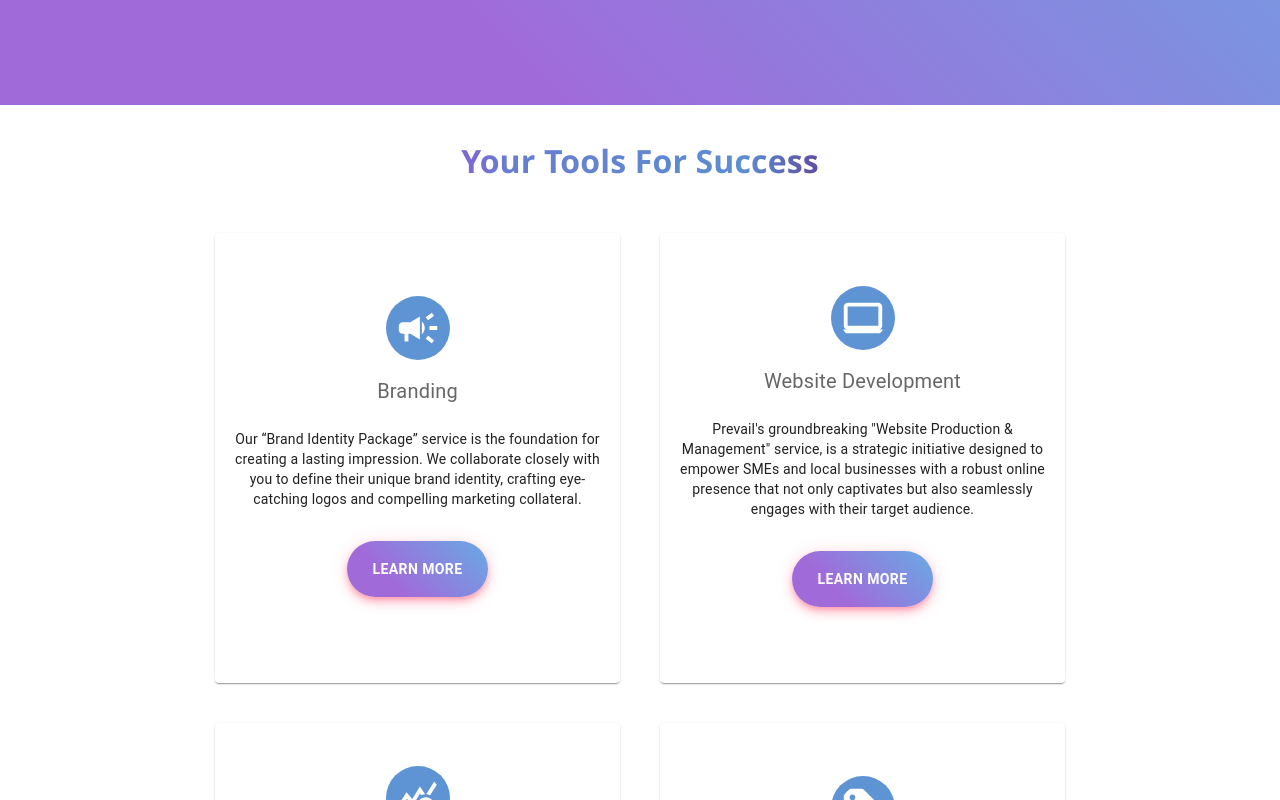
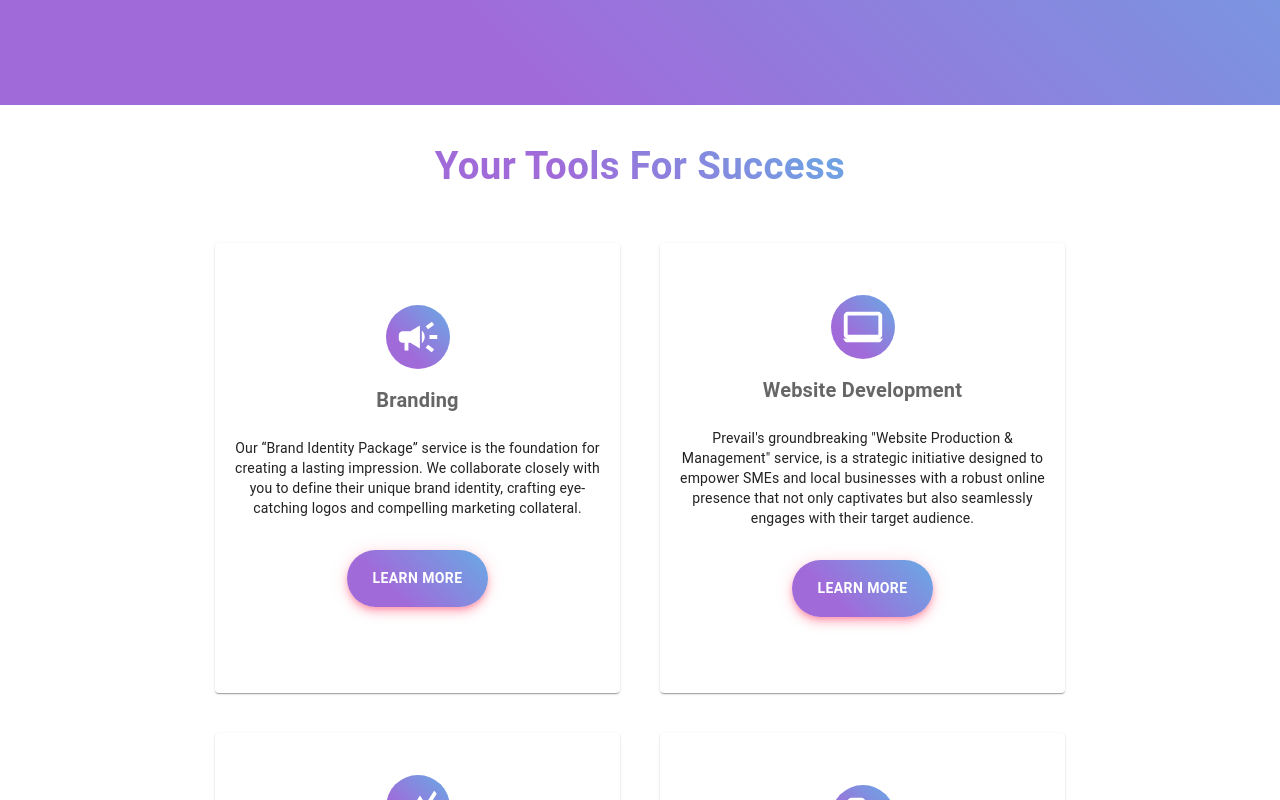
Before and after one commit to Umweltdev/prevailclient, a React (Vite) app: page / in a window 1280 px wide. Shown: the part 1220-2020 px from the top of the page. Built offline with nearby package versions, Linux system fonts and the light colour scheme.

Commit message:
cards 2 materialUi | changed to material ui

```diff
--- a/src/components/Landing/SectionFive.jsx
+++ b/src/components/Landing/SectionFive.jsx
@@ -5,13 +5,14 @@ import announcement from "./assets/seo.png";
 import socialmedia from "./assets/tag.png";
 import Cards from "../ReusedComponents/Cards";
 import { Campaign, Computer, QueryStats, Sell } from "@mui/icons-material";
+import { Typography } from "@mui/material";
 
 const cardInfo = [
   {
     img: (
       <Campaign
         sx={{
-          backgroundColor: "#5e94d3",
+          background: "linear-gradient(45deg, #A16AD9 30%, #70A1E3 90%)",
           color: "white",
           fontSize: "5vw",
           padding: "0.7vw",
@@ -28,7 +29,7 @@ const cardInfo = [
     img: (
       <Computer
         sx={{
-          backgroundColor: "#5e94d3",
+          background: "linear-gradient(45deg, #A16AD9 30%, #70A1E3 90%)",
           color: "white",
           fontSize: "5vw",
           padding: "0.7vw",
@@ -45,7 +46,7 @@ const cardInfo = [
     img: (
       <QueryStats
         sx={{
-          backgroundColor: "#5e94d3",
+          background: "linear-gradient(45deg, #A16AD9 30%, #70A1E3 90%)",
           color: "white",
           fontSize: "5vw",
           padding: "0.7vw",
@@ -62,7 +63,7 @@ const cardInfo = [
     img: (
       <Sell
         sx={{
-          backgroundColor: "#5e94d3",
+          background: "linear-gradient(45deg, #A16AD9 30%, #70A1E3 90%)",
           color: "white",
           fontSize: "5vw",
           padding: "0.7vw",
@@ -77,14 +78,24 @@ const cardInfo = [
   },
 ];
 
-const SectionFive = () => {
+const SectionFive = (gradient) => {
   return (
     <div className="sTwoServicesContainer1">
-      <h1 className="sTwoServicesHeader1">Your Tools For Success</h1>
+      <Typography
+        sx={{ fontSize: "3vw", fontWeight: "bold" }}
+        className="sTwoServicesHeader1"
+      >
+        Your Tools For Success
+      </Typography>
       <span className="lineSpanServices1"></span>
       <div className="sTwoServicesCards1">
         {cardInfo.map((data, index) => (
-          <Cards text={data.desc} headerText={data.header} icon={data.img} />
+          <Cards
+            key={index}
+            text={data.desc}
+            headerText={data.header}
+            icon={data.img}
+          />
         ))}
       </div>
     </div>
--- a/src/components/Landing/assets/landing.css
+++ b/src/components/Landing/assets/landing.css
@@ -180,7 +180,7 @@
 
 /* SECTION TWO */
 .sTwoContainer {
-  background-color: #70A1E3 !important;
+  background-color: #70a1e3 !important;
   height: 100vh;
   background-position: center;
   background-repeat: no-repeat;
@@ -1062,13 +1062,8 @@ FOOTER
 
 .sTwoServicesHeader1 {
   font-size: var(--big-header);
-  background: linear-gradient(
-    to right,
-    rgba(128, 100, 213, 1) 0%,
-    rgba(104, 125, 208, 1) 13%,
-    rgba(92, 142, 208, 1) 79%,
-    rgba(94, 77, 162, 1) 100%
-  );
+  background: linear-gradient(45deg, #a16ad9 30%, #70a1e3 90%);
+  font-size: 10vw;
   -webkit-text-fill-color: transparent;
   -webkit-background-clip: text;
 }
--- a/src/components/ReusedComponents/Cards.jsx
+++ b/src/components/ReusedComponents/Cards.jsx
@@ -40,7 +40,12 @@ export default function BasicCard({ headerText, text, icon }) {
           alt=""
         /> */}
         <Typography
-          sx={{ fontSize: 20, textAlign: "center", padding: "2vh 0" }}
+          sx={{
+            fontSize: 20,
+            textAlign: "center",
+            fontWeight: "bold",
+            padding: "2vh 0",
+          }}
           color="text.secondary"
           gutterBottom
         >
```
